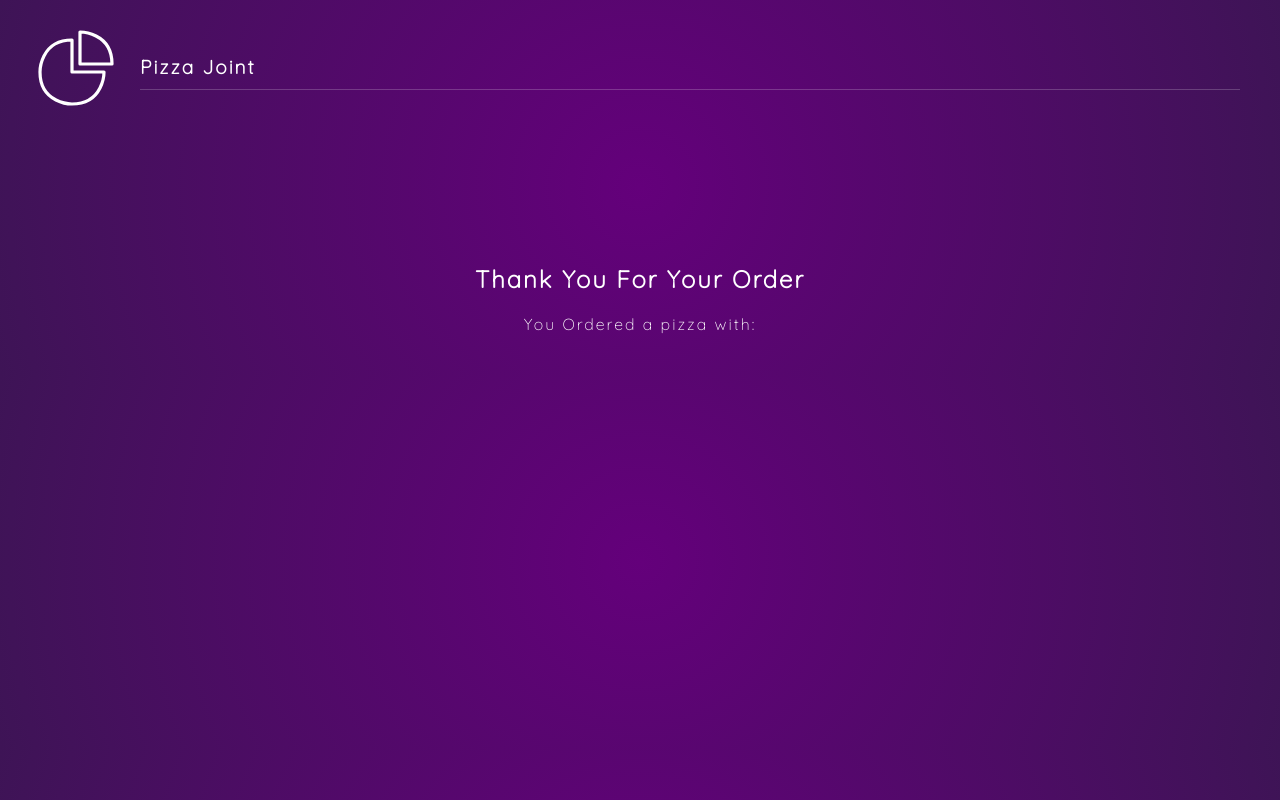
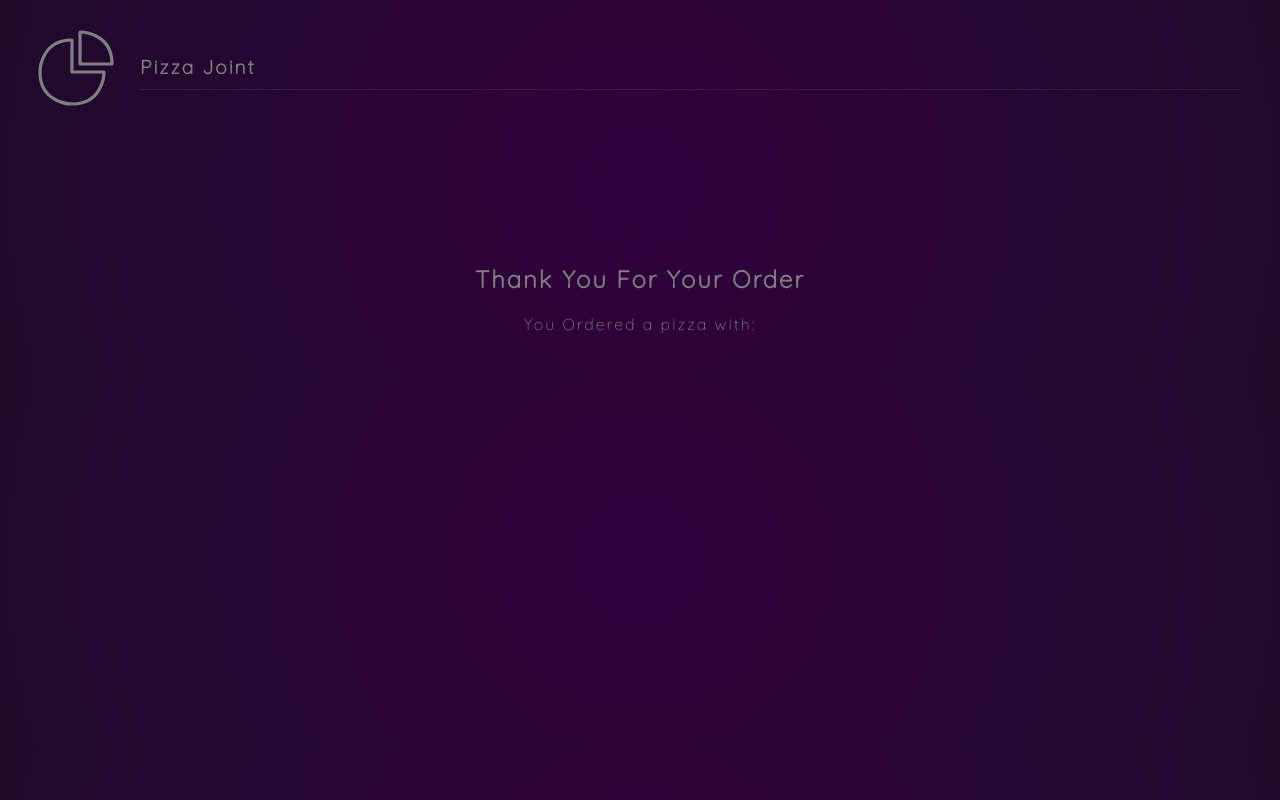
Before and after one commit to Bhargav252000/pizza-maker, a React (Create React App) app: page /order in a window 1280 px wide. Built offline with nearby package versions, Linux system fonts and the light colour scheme.

Commit message:
Modal Animation Done

```diff
--- a/src/App.js
+++ b/src/App.js
@@ -4,11 +4,14 @@
 import Home from "./components/Home"
 import Base from "./components/Base";
 import Toppings from './components/Toppings'
+import Modal from './components/Modal'
 import Order from './components/Order'
 import { motion } from 'framer-motion'
 import {AnimatePresence} from 'framer-motion'
 
 const App = () => {
+
+    const [showModal,setShowModal] = useState(false);
     const location = useLocation(); // useLocation gives us the exact loction of the Route whenver Changed
 
     const [pizza, setPizza] = useState({base:"",toppings:[]});
@@ -31,7 +34,8 @@
     return (
         <>
           <Header />
-          <AnimatePresence exitBeforeEnter>
+          <Modal showModal={showModal} setShowModal={setShowModal}/>
+          <AnimatePresence exitBeforeEnter onExitComplete={() => setShowModal(false)}>
 
             <Switch location= {location} key = {location.key}>
               <Route path="/base">
@@ -41,7 +45,7 @@
                 <Toppings addTopping={addTopping} pizza={pizza} />
               </Route>
               <Route path="/order">
-                <Order pizza={pizza} />
+                <Order pizza={pizza} setShowModal={setShowModal}/>
               </Route>
               <Route path="/">
                 <Home />
--- /dev/null
+++ b/src/components/Modal.js
@@ -0,0 +1,58 @@
+import React from 'react'
+import { Link } from 'react-router-dom'
+import { motion, AnimatePresence } from 'framer-motion'
+
+
+const backdrop = {
+    visible: {
+        opacity: 1,
+        transition: {
+            ease: 'easeInOut'
+        }
+    },
+    hidden: { opaity : 0 }
+}
+
+const modal = {
+    hidden: {
+        y: "-100vh",
+        opacity:0
+    },
+    visible: {
+        y: "200px",
+        opacity:1,
+        transition:{
+            delay:0.5
+        }
+    }
+}
+
+const Modal = ({ showModal, setShowModal }) => {
+    return(
+        <AnimatePresence exitBeforeEnter>
+            { showModal && (
+                <motion.div className="backdrop"
+                    variants={ backdrop }
+                    animate="visible"
+                    initial="hidden"
+                    exit= "hidden"
+                >
+                    <motion.div className="modal"
+                        variants={modal}
+                        initial="hidden"
+                        animate="visible"
+                    >
+                        <p>Want To Order Another Pizza ?</p>
+                        <Link to ="/">
+                            <button>
+                                Start Again
+                            </button>
+                        </Link>
+                    </motion.div>
+                </motion.div>
+            ) }
+        </AnimatePresence>
+    )
+}
+
+export default Modal;
--- a/src/components/Order.js
+++ b/src/components/Order.js
@@ -1,4 +1,4 @@
-import React, { useState } from 'react'
+import React, { useState, useEffect } from 'react'
 import { motion, AnimatePresence } from 'framer-motion'
 
 const containerVariants = {
@@ -34,7 +34,13 @@
 }
 
 
-const Order = ({ pizza }) => {
+const Order = ({ pizza, setShowModal }) => {
+
+    useEffect(() => {
+        setTimeout(() => {
+            setShowModal(true);
+        },5000)
+    },[setShowModal])
 
     return(
         <motion.div className="container order"
--- a/src/index.css
+++ b/src/index.css
@@ -107,3 +107,34 @@
 .order p {
   margin: 20px auto;
 }
+
+.backdrop{
+  position:fixed;
+  top:0;
+  left: 0;
+  width: 100%;
+  height: 100%;
+  background: rgba(0,0,0,0.5);
+  z-index: 1;
+}
+
+.modal{
+  max-width: 400px;
+  margin: 0 auto;
+  padding: 40px 20px;
+  background: white;
+  border-radius: 10px;
+  text-align: center;
+}
+.modal button{
+  color: #444;
+  font-weight: bold;
+  margin-top: 20px;
+  border-color: #444;
+}
+
+.modal p{
+  color: #444;
+  font-weight: bold;
+
+}
```
